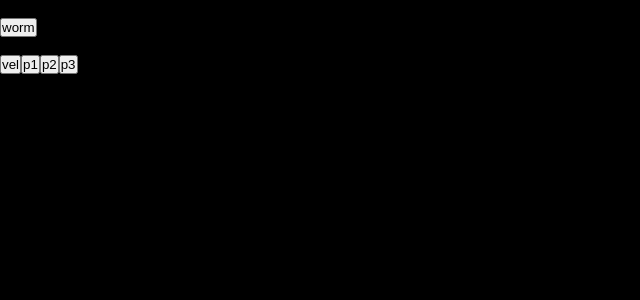
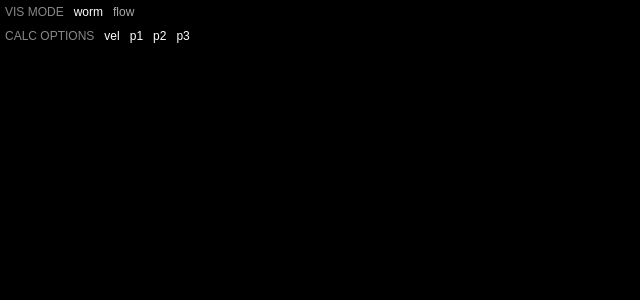
Before and after one commit to Jeff0Brewer/glacier, a React (Vite) app: page / in a window 1280 px wide. Shown: the top 300 px of the page, without its empty margins (0-640 px from the left). Built offline with nearby package versions, Linux system fonts and the light colour scheme; no server answers.

Commit message:
add style to menu

```diff
--- a/src/components/app.tsx
+++ b/src/components/app.tsx
@@ -3,15 +3,15 @@ import { loadDataset, loadImageAsync } from '../lib/data-load'
 import VisRenderer from '../vis/vis'
 import type { VisMode } from '../vis/vis'
 import type { FlowOptions } from '../lib/flow-calc'
+import styles from '../styles/app.module.css'
 
 const SURFACE_SRC = './data/bedmap2_surface_rutford_5px.png'
-const VIS_MODES: Array<VisMode> = ['worm', 'flow']
 
 const App: FC = () => {
     const canvasRef = useRef<HTMLCanvasElement>(null)
     const frameIdRef = useRef<number>(-1)
     const [vis, setVis] = useState<VisRenderer | null>(null)
-    const [mode, setMode] = useState<number>(0)
+    const [mode, setMode] = useState<VisMode>('worm')
     const [options, setOptions] = useState<FlowOptions>({
         vel: true,
         p1: true,
@@ -52,7 +52,7 @@ const App: FC = () => {
 
     useEffect(() => {
         if (vis) {
-            vis.setMode(VIS_MODES[mode])
+            vis.setMode(mode)
         }
     }, [vis, mode])
 
@@ -68,10 +68,6 @@ const App: FC = () => {
         canvasRef.current.style.height = `${window.innerHeight}px`
         canvasRef.current.width = window.innerWidth * window.devicePixelRatio
         canvasRef.current.height = window.innerHeight * window.devicePixelRatio
-    }
-
-    const toggleMode = (): void => {
-        setMode((mode + 1) % 2)
     }
 
     const toggleVel = (): void => {
@@ -96,19 +92,38 @@ const App: FC = () => {
 
     return (
         <section>
+            <nav className={styles.menu}>
                 <div>
                     <p>vis mode</p>
-                <button onClick={toggleMode}>
-                    { VIS_MODES[mode] }
-                </button>
+                    <button
+                        className={mode === 'worm' ? styles.active : styles.inactive}
+                        onClick={(): void => { setMode('worm') }}
+                    > worm </button>
+                    <button
+                        className={mode === 'flow' ? styles.active : styles.inactive}
+                        onClick={(): void => { setMode('flow') }}
+                    > flow </button>
                 </div>
                 <div>
                     <p>calc options</p>
-                <button onClick={toggleVel}>vel</button>
-                <button onClick={toggleP1}>p1</button>
-                <button onClick={toggleP2}>p2</button>
-                <button onClick={toggleP3}>p3</button>
+                    <button
+                        className={options.vel ? styles.active : styles.inactive}
+                        onClick={toggleVel}
+                    > vel </button>
+                    <button
+                        className={options.p1 ? styles.active : styles.inactive}
+                        onClick={toggleP1}
+                    > p1 </button>
+                    <button
+                        className={options.p2 ? styles.active : styles.inactive}
+                        onClick={toggleP2}
+                    > p2 </button>
+                    <button
+                        className={options.p3 ? styles.active : styles.inactive}
+                        onClick={toggleP3}
+                    > p3 </button>
                 </div>
+            </nav>
             <canvas ref={canvasRef} />
         </section>
     )
--- /dev/null
+++ b/src/styles/app.module.css
@@ -0,0 +1,32 @@
+.menu {
+    color: #fff;
+    font-family: Arial, Helvetica, sans-serif;
+    font-size: 12px;
+}
+
+.menu div {
+    display: flex;
+}
+
+.menu div > * {
+    margin: 5px;
+}
+
+.menu p {
+    color: #888;
+    text-transform: uppercase;
+}
+
+.menu button {
+    font: inherit;
+    border: 0;
+    background-color: transparent;
+}
+
+.active {
+    color: #fff;
+}
+
+.inactive {
+    color: #aaa;
+}
```
Lines whose indentation alone changed are shown as unchanged.
